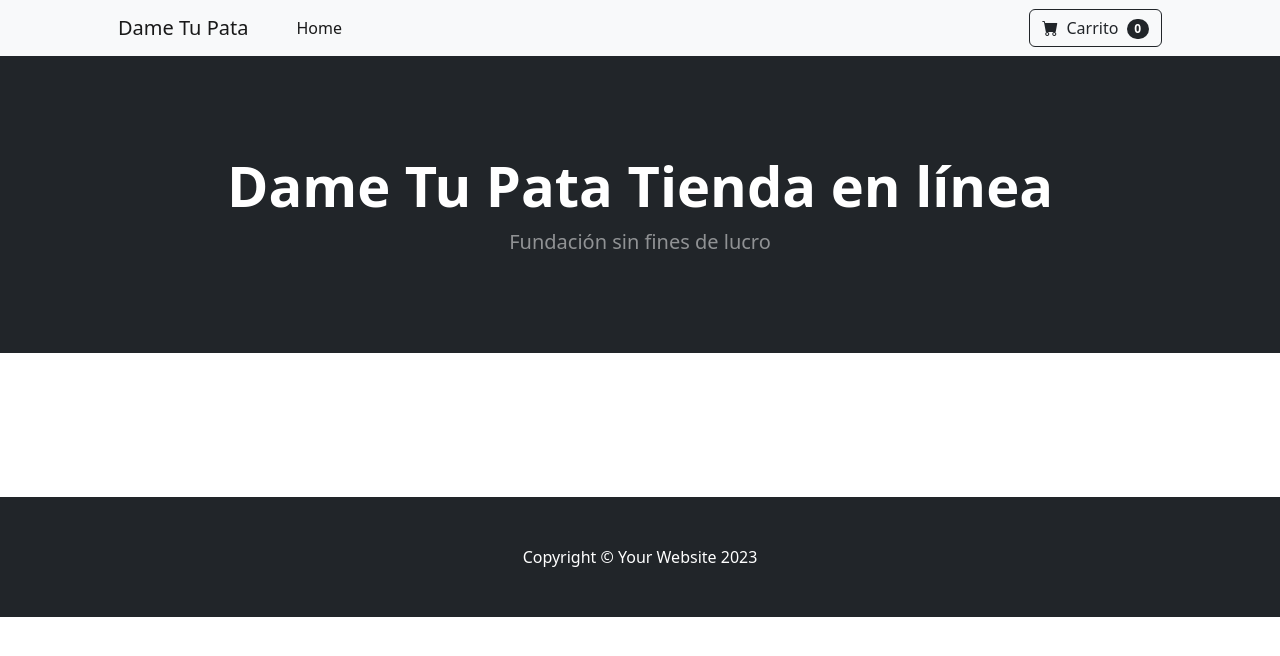
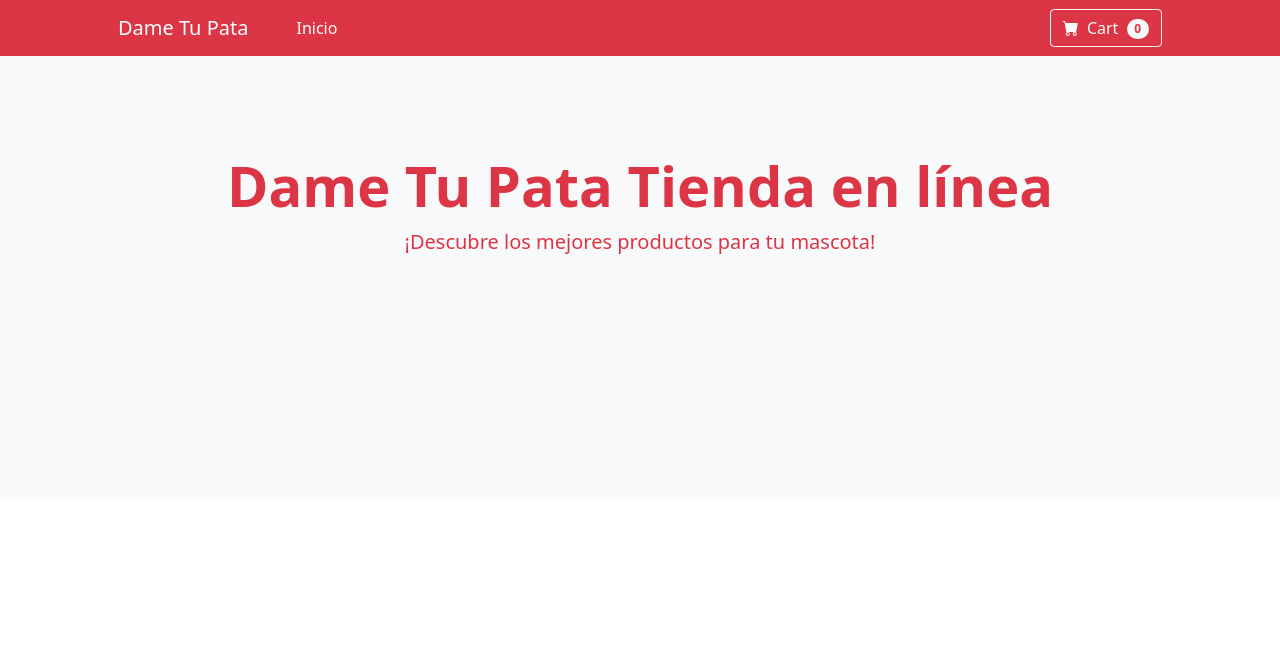
Before and after one commit to AbigaailAcuna/DameTuPata, a PHP site: page /DameTuPata/index.php?c=compras in a window 1280 px wide. Shown: the top 656 px of the page. Run offline with PHP 8.4, Linux system fonts and the light colour scheme; data that the repository does not hold is empty.

Commit message:
Modificando colores del diseño

```diff
--- a/views/cliente/Compras.php
+++ b/views/cliente/Compras.php
@@ -10,80 +10,74 @@
 
     <!-- Bootstrap icons-->
     <link href="https://cdn.jsdelivr.net/npm/bootstrap-icons@1.5.0/font/bootstrap-icons.css" rel="stylesheet" />
+    <!-- Bootstrap core CSS -->
+    <link href="https://stackpath.bootstrapcdn.com/bootstrap/5.1.0/css/bootstrap.min.css" rel="stylesheet">
     <!-- Core theme CSS (includes Bootstrap)-->
     <link href="http://localhost/DameTuPata/assets/css/compras.css" rel="stylesheet" />
 </head>
 
 <body>
     <!-- Navigation-->
-    <nav class="navbar navbar-expand-lg navbar-light bg-light">
+    <nav class="navbar navbar-expand-lg navbar-light bg-danger">
             <div class="container px-4 px-lg-5">
-            <a class="navbar-brand" href="#!">Dame Tu Pata </a>
+                <a class="navbar-brand text-white" href="#!">Dame Tu Pata</a>
                 <button class="navbar-toggler" type="button" data-bs-toggle="collapse" data-bs-target="#navbarSupportedContent" aria-controls="navbarSupportedContent" aria-expanded="false" aria-label="Toggle navigation"><span class="navbar-toggler-icon"></span></button>
                 <div class="collapse navbar-collapse" id="navbarSupportedContent">
                     <ul class="navbar-nav me-auto mb-2 mb-lg-0 ms-lg-4">
-                    <li class="nav-item"><a class="nav-link active" aria-current="page" href="#!">Home</a></li>
+                        <li class="nav-item"><a class="nav-link active text-white" aria-current="page" href="?c=Principal&a=index">Inicio</a></li>
                     </ul>
                     <form class="d-flex">
-                    <button class="btn btn-outline-dark" type="submit">
+                        <button class="btn btn-outline-light" type="submit">
                             <i class="bi-cart-fill me-1"></i>
-                        Carrito
-                        <span class="badge bg-dark text-white ms-1 rounded-pill">0</span>
+                            Cart
+                            <span class="badge bg-light text-danger ms-1 rounded-pill">0</span>
                         </button>
                     </form>
                 </div>
             </div>
         </nav>
     <!-- Header-->
-    <header class="bg-dark py-5">
+    <header class="bg-light py-5">
         <div class="container px-4 px-lg-5 my-5">
-            <div class="text-center text-white">
+            <div class="text-center text-danger">
                 <h1 class="display-4 fw-bolder">Dame Tu Pata Tienda en línea</h1>
-                <p class="lead fw-normal text-white-50 mb-0">Fundación sin fines de lucro</p>
+                <p class="lead fw-normal text-danger-50 mb-0">¡Descubre los mejores productos para tu mascota!</p>
             </div>
         </div>
     </header>
     <!-- Section Productos-->
-
-    <section class="py-5">
+    <section class="py-5 bg-light">
         <div class="container px-4 px-lg-5 mt-5">
             <div class="row gx-4 gx-lg-5 row-cols-2 row-cols-md-3 row-cols-xl-4 justify-content-center">
-                <?php
-
-                foreach ($info['productos'] as $dato) {
-                ?>
+                <?php foreach ($info['productos'] as $dato) { ?>
                     <div class="col mb-5">
                         <div class="card h-100">
                             <!-- Product image-->
-                            <img src="<?php echo 'http://localhost/DameTuPata/assets/img/' . $dato["ImagenProducto"] ?>" class="card-img-top" alt="imágenes de productos" width="40px" />
+                            <img src="<?php echo 'http://localhost/DameTuPata/assets/img/' . $dato["ImagenProducto"] ?>" class="card-img-top" alt="imágenes de productos" />
                             <!-- Product details-->
                             <div class="card-body p-4">
                                 <div class="text-center">
                                     <!-- Product name-->
-                                    <h5 class="fw-bolder"><?php echo  $dato["NombreProducto"] ?></h5>
+                                    <h5 class="fw-bolder"><?php echo $dato["NombreProducto"] ?></h5>
                                     <!-- Product price-->
-                                    <?php echo '$' . $dato["PrecioUnitario"] ?>
+                                    <span class="price text-black"><?php echo '$' . $dato["PrecioUnitario"] ?></span>
                                 </div>
                             </div>
                             <!-- Product actions-->
                             <div class="card-footer p-4 pt-0 border-top-0 bg-transparent">
                                 <div class="text-center">
-                                    <a class="btn btn-primary" href="?c=Compras&a=detalle&id=<?php echo $dato["IdProducto"]?>"><i class="bi bi-eyeglasses"></i></a>
-                                    <a class="btn btn-success" href=""><i class="bi bi-cart"></i></a>
+                                    <a class="btn btn-outline-danger" href="?c=Compras&a=detalle&id=<?php echo $dato["IdProducto"] ?>"><i class="bi bi-eyeglasses"></i></a>
+                                    <a  class="btn btn-outline-danger" href="?"><i class="bi bi-cart"></i></a>
+
                                 </div>
                             </div>
                         </div>
                     </div>
-                <?php
-                }
-                ?>
+                <?php } ?>
+            </div>
+        </div>
     </section>
-    <!-- Footer-->
-    <footer class="py-5 bg-dark">
-        <div class="container">
-            <p class="m-0 text-center text-white">Copyright &copy; Your Website 2023</p>
-        </div>
-    </footer>
+
     <!-- Bootstrap core JS-->
     <script src="https://cdn.jsdelivr.net/npm/bootstrap@5.2.3/dist/js/bootstrap.bundle.min.js"></script>
     <!-- Core theme JS-->
```
Also changed, not shown: views/cliente/DetalleProducto.php (+6 -6 lines), assets/css/compra.css (renamed from assets/css/compras.css), assets/css/detallecompra.css. Lines whose indentation alone changed are shown as unchanged.
